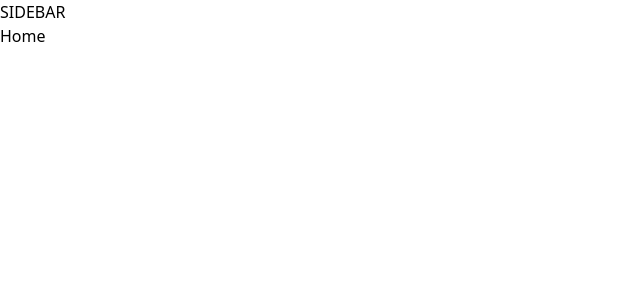
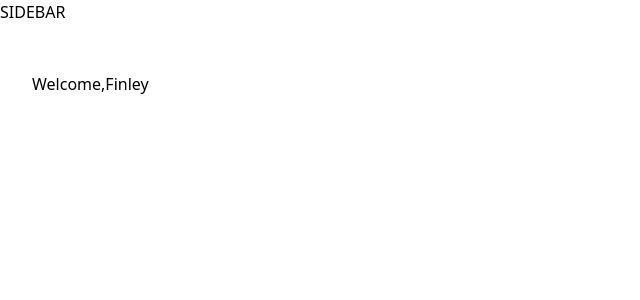
Before and after one commit to CodeWithFin/bank-of-bravos, a Next.js app: page / in a window 1280 px wide. Shown: the top 300 px of the page, without its empty margins (0-640 px from the left). Built offline with nearby package versions, Linux system fonts and the light colour scheme.

Commit message:
create HeaderBox file and added rafce function

```diff
--- a/app/(root)/page.tsx
+++ b/app/(root)/page.tsx
@@ -1,7 +1,13 @@
 import React from "react";
 
 const Home = () => {
-  return <div>Home</div>;
+  return (
+    <section className="home">
+      <div className="home-content">
+        <header className="home-header">Welcome,Finley</header>
+      </div>
+    </section>
+  );
 };
 
 export default Home;
--- /dev/null
+++ b/components/HeaderBox.tsx
@@ -0,0 +1,9 @@
+import React from 'react'
+
+const HeaderBox = () => {
+  return (
+    <div>HeaderBox</div>
+  )
+}
+
+export default HeaderBox
```
